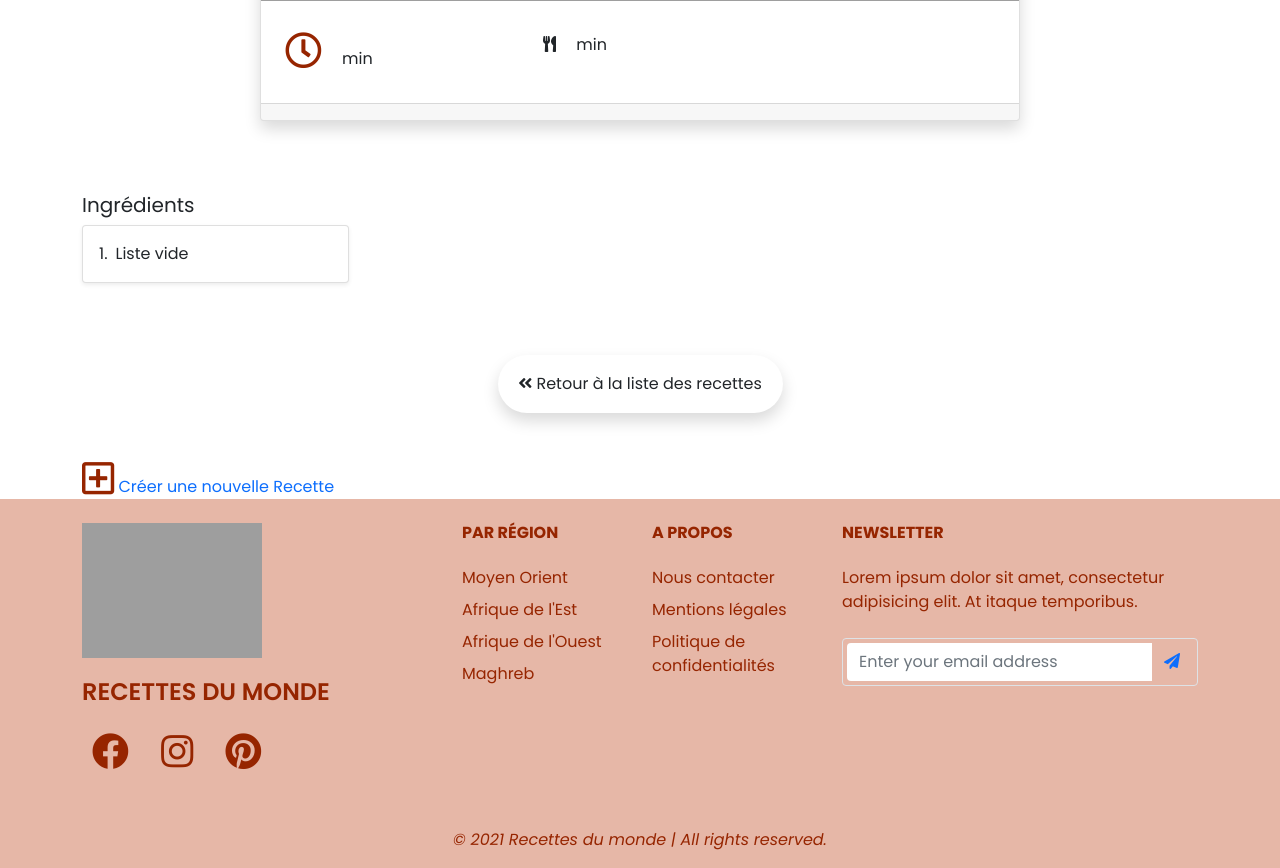
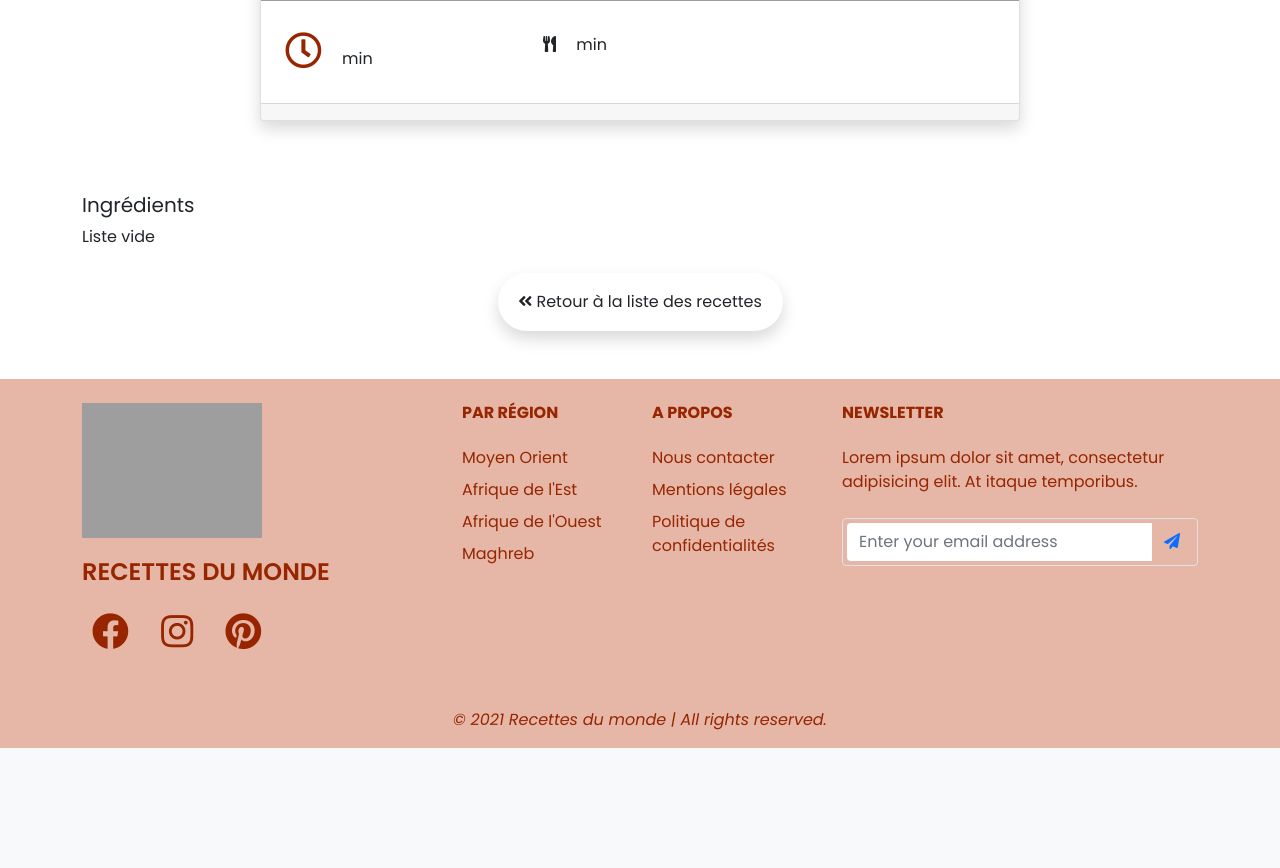
Before and after one commit to recette-facile/recettes_du_monde, a Symfony app: template templates/recette/show.html.twig in a window 1280 px wide. Shown: the part 797-1665 px from the top of the page. After the commit the page ends 1545 px from the top, so only its background shows below. Run offline with Twig, Linux system fonts and the light colour scheme; the template is opened without the code that fills it, so the values that code supplies are empty; some libraries are stand-ins or nearby versions; some web fonts are replaced; grey boxes are pictures that could not be loaded.

Commit message:
Ajout du role ADMIN sur : ajouter recette sur Show de recette

```diff
--- a/templates/recette/index.html.twig
+++ b/templates/recette/index.html.twig
@@ -54,9 +54,11 @@
                 <td colspan="6">Aucun enregistrement trouvé</td>
             </tr>
         {% endfor %}
+
         {% if is_granted("ROLE_ADMIN") %}
             <a href="{{ path('recette_new')}}" class="redirection_link">
                 <i class="far fa-plus-square"></i>    Créer une nouvelle Recette
             </a>
         {% endif %}
+
 {% endblock %}
--- a/templates/recette/show.html.twig
+++ b/templates/recette/show.html.twig
@@ -26,11 +26,14 @@
     <div class="row">
         <ol class="list-group list-group-numbered col-3 m-4 ms-0">
             <h5>Ingrédients</h5>
-            <li class="list-group-item d-flex justify-content-between align-items-start shadow-sm p-3 mb-5 bg-body rounded">
+
+
+                    {% for ingredient in ingredients %}
+
+                    <li class="list-group-item d-flex justify-content-between align-items-start shadow-sm p-3 mb-5 bg-body rounded">
                 <div class="ms-2 me-auto">
-                    {% for ingredient in ingredients %}
                         <div class="fw-bold">{{ ingredient.ingredient.nomIngredient }}</div>
-                        </div>
+
                     </li>
                 {% else %}
                     <div>Liste vide</div>
@@ -42,7 +45,9 @@
         class="btn col-3 shadow p-3 mb-5 bg-body rounded rounded-pill">
         <i class="fas fa-angle-double-left"></i>   Retour à la liste des recettes
     </a>
-    <a href="{{ path('recette_new')}}" class="redirection_link">
-        <i class="far fa-plus-square"></i>    Créer une nouvelle Recette
-    </a>
+    {% if is_granted("ROLE_ADMIN") %}
+            <a href="{{ path('recette_new')}}" class="redirection_link">
+                <i class="far fa-plus-square"></i>    Créer une nouvelle Recette
+            </a>
+        {% endif %}
 {% endblock %}
```
